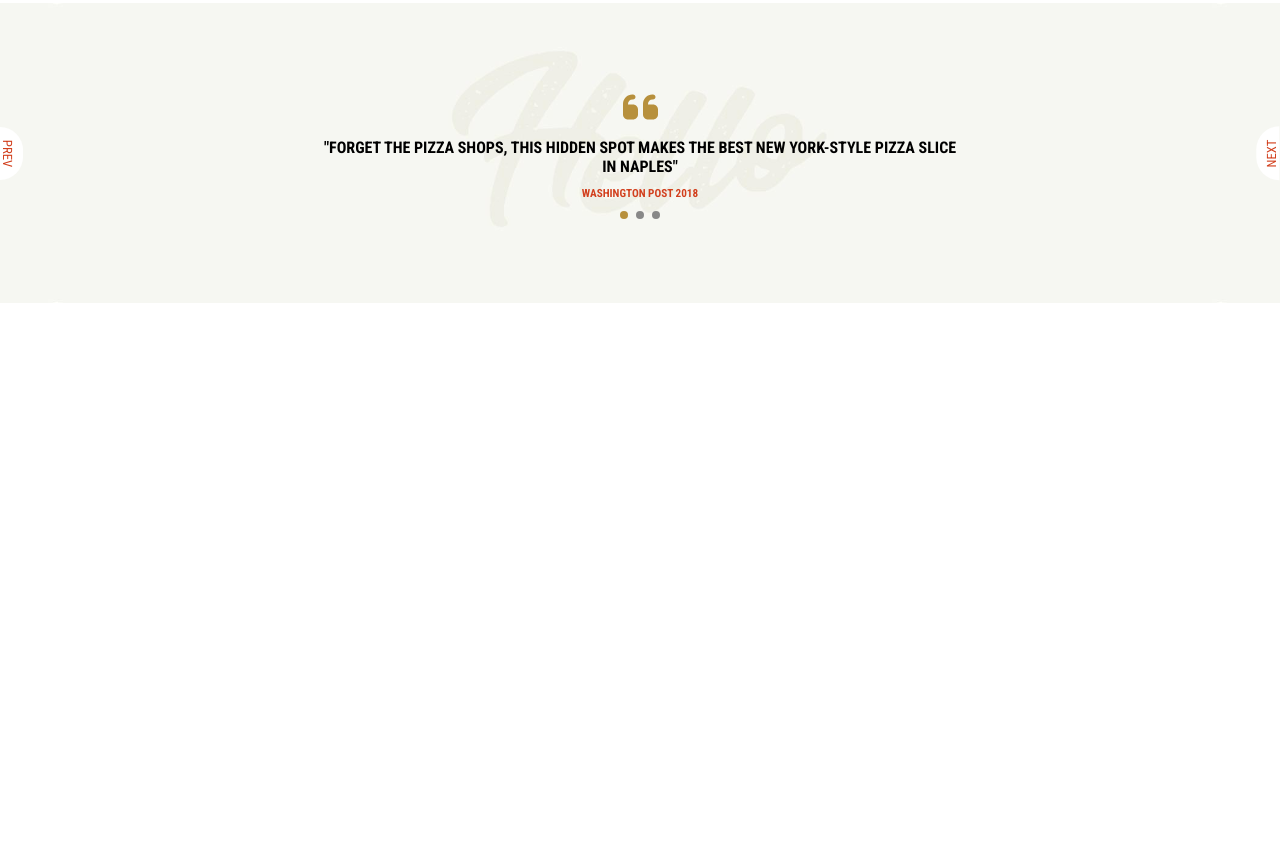
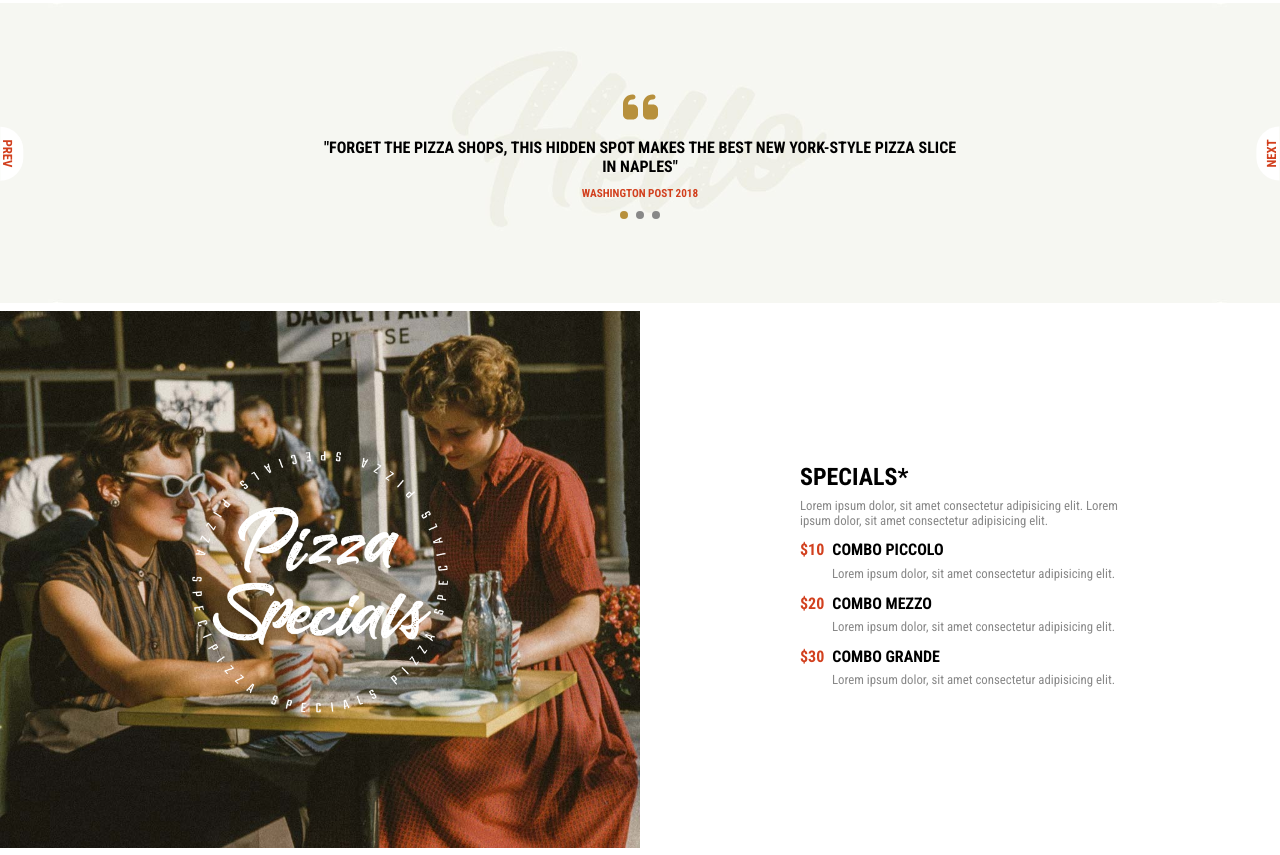
Before and after one commit to marcomammi02/proj-html-vuejs, a Vue app: page / in a window 1280 px wide. Shown: the part 700-1555 px from the top of the page. Before the commit the page ends 1003 px from the top, so only its background shows below. Built offline with nearby package versions, Linux system fonts and the light colour scheme.

Commit message:
Adding SpecialsMain

```diff
--- a/src/components/CarouselHeader.vue
+++ b/src/components/CarouselHeader.vue
@@ -120,6 +120,7 @@ export default {
   .btn {
     background-color: #ffffff;
     color: #d2401e;
+    font-weight: bold;
     border-top-left-radius: 100px;
     border-top-right-radius: 100px;
     font-size: .8rem;
--- a/src/components/CarouselMain.vue
+++ b/src/components/CarouselMain.vue
@@ -160,6 +160,7 @@ export default {
   .btn {
     background-color: #ffffff;
     color: #d2401e;
+    font-weight: bold;
     border-top-left-radius: 100px;
     border-top-right-radius: 100px;
     font-size: .8rem;
--- a/src/components/MainPage.vue
+++ b/src/components/MainPage.vue
@@ -2,18 +2,21 @@
   <main>
     <ScheckMain />
     <CarouselMain />
+    <SpecialsMain />
   </main>
 </template>
 
 <script>
 import ScheckMain from '@/components/ScheckMain.vue';
 import CarouselMain from '@/components/CarouselMain.vue';
+import SpecialsMain from '@/components/SpecialsMain.vue';
 
 export default {
   name: 'MainPage',
   components: {
     ScheckMain,
     CarouselMain,
+    SpecialsMain,
   },
 };
 </script>
--- /dev/null
+++ b/src/components/SpecialsMain.vue
@@ -0,0 +1,113 @@
+<template>
+  <div class="specials-container">
+    <div class="img-box">
+      <img
+        src="@/img/h1-img-4.jpg"
+        alt=""
+      >
+      <img
+        class="logo"
+        src="@/img/h1-img-7n.png"
+        alt=""
+      >
+    </div>
+    <div class="specials-box">
+      <div class="specials-text">
+        <h2>SPECIALS*</h2>
+        <p>
+          <!-- eslint-disable-next-line -->
+        Lorem ipsum dolor, sit amet consectetur adipisicing elit. Lorem ipsum dolor, sit amet consectetur adipisicing elit.
+        </p>
+        <ul>
+          <li>
+            <span>$10</span>
+            <h3>COMBO PICCOLO</h3>
+            <p class="description">
+              Lorem ipsum dolor, sit amet consectetur adipisicing elit.
+            </p>
+          </li>
+          <li>
+            <span>$20</span>
+            <h3>COMBO MEZZO</h3>
+            <p class="description">
+              Lorem ipsum dolor, sit amet consectetur adipisicing elit.
+            </p>
+          </li>
+          <li>
+            <span>$30</span>
+            <h3>COMBO GRANDE</h3>
+            <p class="description">
+              Lorem ipsum dolor, sit amet consectetur adipisicing elit.
+            </p>
+          </li>
+        </ul>
+      </div>
+    </div>
+  </div>
+</template>
+
+<script>
+export default {
+  name: 'SpecialsMain',
+};
+</script>
+
+<style lang="scss" scoped>
+  .specials-container {
+    display: flex;
+    padding: .5rem 0 .2rem;
+  }
+
+  .img-box {
+    width: calc(100% / 2);
+    position: relative;
+  }
+
+  img {
+    width: 100%;
+  }
+
+  .logo {
+    width: 40%;
+    position: absolute;
+    top: 50%;
+    left: 50%;
+    transform: translate(-50%, -50%);
+  }
+
+  .specials-box {
+    width: 50%;
+    display: flex;
+    justify-content: center;
+    align-items: center;
+  }
+
+  .specials-text {
+    width: 50%;
+  }
+
+  p {
+    color: #888888;
+    font-size: .8rem;
+    margin: .4rem 0 .8rem;
+  }
+
+  li {
+    list-style: none;
+  }
+
+  span {
+    color: #d2401e;
+    font-weight: bold;
+    margin-right: .5rem;
+  }
+
+  h3 {
+    display: inline;
+    font-size: 1rem;
+  }
+
+  .description {
+    margin-left: 2rem;
+  }
+</style>
```
